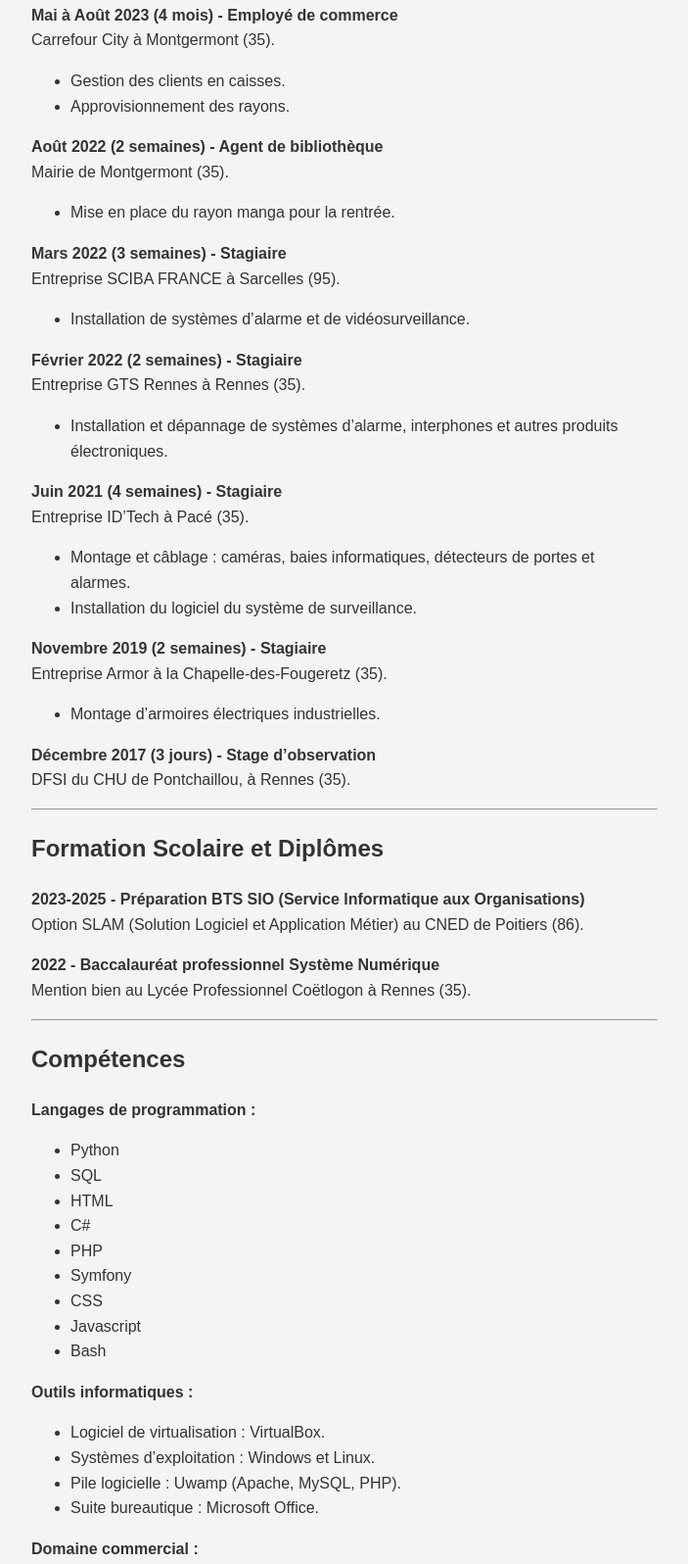
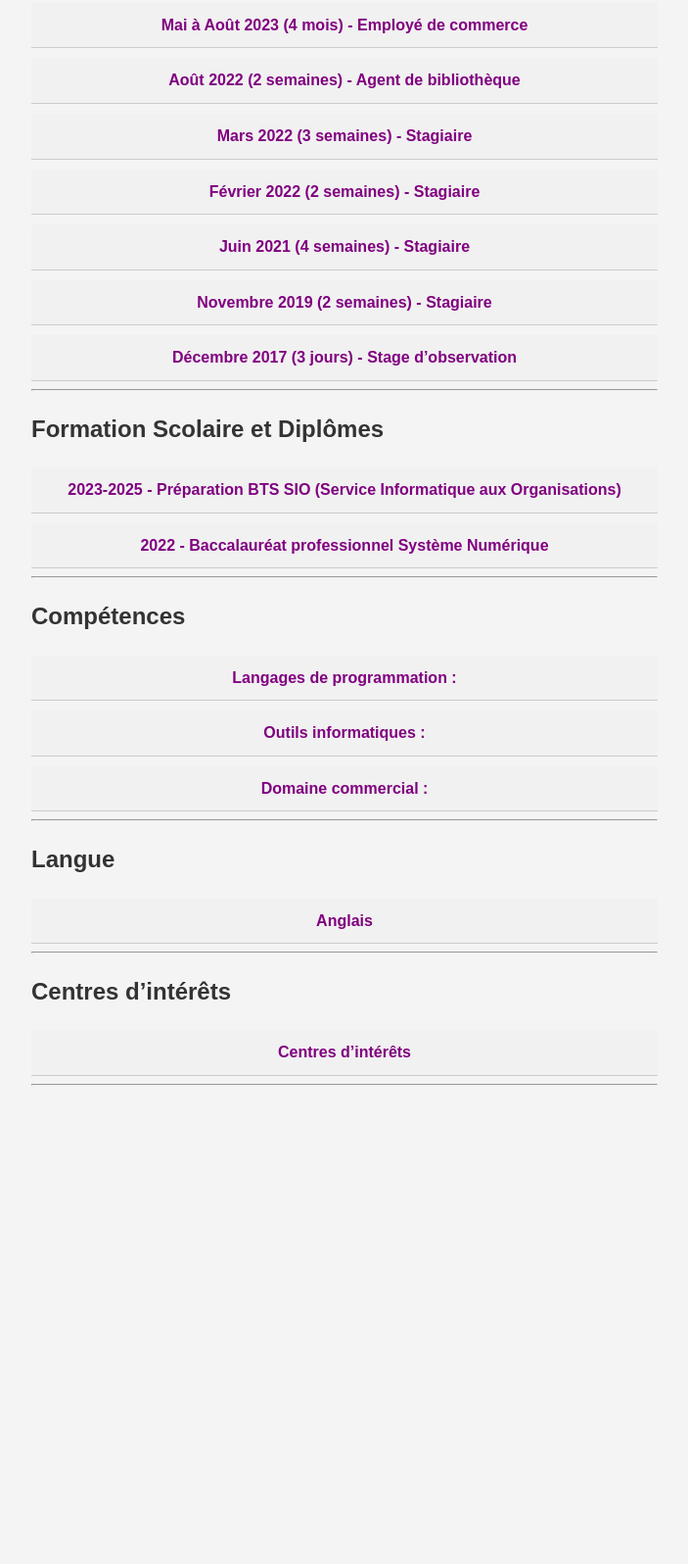
Before and after one commit to BlueTheFR/-mon-portfolio, a plain HTML site: page index.html in a window 1280 px wide. Shown: the part 361-1957 px from the top of the page at 98% size, without its empty margins (288-991 px from the left). After the commit the page ends 1497 px from the top, so only its background shows below. Drawn offline with Linux system fonts and the light colour scheme.

Commit message:
Mise à jour du CV avec sections repliables

```diff
--- a/index.html
+++ b/index.html
@@ -88,40 +88,42 @@
 <h2 id="expériences-professionnelles">
   <a class="Heading-link u-clickable" href="/-mon-portfolio/#exp%c3%a9riences-professionnelles">Expériences Professionnelles</a>
 </h2>
-<p><strong>Mai à Août 2023 (4 mois) - Employé de commerce</strong><br>
-Carrefour City à Montgermont (35).</p>
-<ul>
-<li>Gestion des clients en caisses.</li>
-<li>Approvisionnement des rayons.</li>
-</ul>
-<p><strong>Août 2022 (2 semaines) - Agent de bibliothèque</strong><br>
-Mairie de Montgermont (35).</p>
-<ul>
-<li>Mise en place du rayon manga pour la rentrée.</li>
-</ul>
-<p><strong>Mars 2022 (3 semaines) - Stagiaire</strong><br>
-Entreprise SCIBA FRANCE à Sarcelles (95).</p>
-<ul>
-<li>Installation de systèmes d’alarme et de vidéosurveillance.</li>
-</ul>
-<p><strong>Février 2022 (2 semaines) - Stagiaire</strong><br>
-Entreprise GTS Rennes à Rennes (35).</p>
-<ul>
-<li>Installation et dépannage de systèmes d’alarme, interphones et autres produits électroniques.</li>
-</ul>
-<p><strong>Juin 2021 (4 semaines) - Stagiaire</strong><br>
-Entreprise ID’Tech à Pacé (35).</p>
-<ul>
-<li>Montage et câblage : caméras, baies informatiques, détecteurs de portes et alarmes.</li>
-<li>Installation du logiciel du système de surveillance.</li>
-</ul>
-<p><strong>Novembre 2019 (2 semaines) - Stagiaire</strong><br>
-Entreprise Armor à la Chapelle-des-Fougeretz (35).</p>
-<ul>
-<li>Montage d’armoires électriques industrielles.</li>
-</ul>
-<p><strong>Décembre 2017 (3 jours) - Stage d’observation</strong><br>
-DFSI du CHU de Pontchaillou, à Rennes (35).</p>
+<div class="collapsible">Mai à Août 2023 (4 mois) - Employé de commerce</div>
+<div class="collapsible-content">
+    Carrefour City à Montgermont (35).
+    - Gestion des clients en caisses.
+    - Approvisionnement des rayons.
+</div>
+<div class="collapsible">Août 2022 (2 semaines) - Agent de bibliothèque</div>
+<div class="collapsible-content">
+    Mairie de Montgermont (35).
+    - Mise en place du rayon manga pour la rentrée.
+</div>
+<div class="collapsible">Mars 2022 (3 semaines) - Stagiaire</div>
+<div class="collapsible-content">
+    Entreprise SCIBA FRANCE à Sarcelles (95).
+    - Installation de systèmes d’alarme et de vidéosurveillance.
+</div>
+<div class="collapsible">Février 2022 (2 semaines) - Stagiaire</div>
+<div class="collapsible-content">
+    Entreprise GTS Rennes à Rennes (35).
+    - Installation et dépannage de systèmes d’alarme, interphones et autres produits électroniques.
+</div>
+<div class="collapsible">Juin 2021 (4 semaines) - Stagiaire</div>
+<div class="collapsible-content">
+    Entreprise ID’Tech à Pacé (35).
+    - Montage et câblage : caméras, baies informatiques, détecteurs de portes et alarmes.
+    - Installation du logiciel du système de surveillance.
+</div>
+<div class="collapsible">Novembre 2019 (2 semaines) - Stagiaire</div>
+<div class="collapsible-content">
+    Entreprise Armor à la Chapelle-des-Fougeretz (35).
+    - Montage d’armoires électriques industrielles.
+</div>
+<div class="collapsible">Décembre 2017 (3 jours) - Stage d’observation</div>
+<div class="collapsible-content">
+    DFSI du CHU de Pontchaillou, à Rennes (35).
+</div>
 <hr>
 
 
@@ -129,10 +131,14 @@ DFSI du CHU de Pontchaillou, à Rennes (35).</p>
 <h2 id="formation-scolaire-et-diplômes">
   <a class="Heading-link u-clickable" href="/-mon-portfolio/#formation-scolaire-et-dipl%c3%b4mes">Formation Scolaire et Diplômes</a>
 </h2>
-<p><strong>2023-2025 - Préparation BTS SIO (Service Informatique aux Organisations)</strong><br>
-Option SLAM (Solution Logiciel et Application Métier) au CNED de Poitiers (86).</p>
-<p><strong>2022 - Baccalauréat professionnel Système Numérique</strong><br>
-Mention bien au Lycée Professionnel Coëtlogon à Rennes (35).</p>
+<div class="collapsible">2023-2025 - Préparation BTS SIO (Service Informatique aux Organisations)</div>
+<div class="collapsible-content">
+    Option SLAM (Solution Logiciel et Application Métier) au CNED de Poitiers (86).
+</div>
+<div class="collapsible">2022 - Baccalauréat professionnel Système Numérique</div>
+<div class="collapsible-content">
+    Mention bien au Lycée Professionnel Coëtlogon à Rennes (35).
+</div>
 <hr>
 
 
@@ -140,30 +146,30 @@ Mention bien au Lycée Professionnel Coëtlogon à Rennes (35).</p>
 <h2 id="compétences">
   <a class="Heading-link u-clickable" href="/-mon-portfolio/#comp%c3%a9tences">Compétences</a>
 </h2>
-<p><strong>Langages de programmation :</strong></p>
-<ul>
-<li>Python</li>
-<li>SQL</li>
-<li>HTML</li>
-<li>C#</li>
-<li>PHP</li>
-<li>Symfony</li>
-<li>CSS</li>
-<li>Javascript</li>
-<li>Bash</li>
-</ul>
-<p><strong>Outils informatiques :</strong></p>
-<ul>
-<li>Logiciel de virtualisation : VirtualBox.</li>
-<li>Systèmes d’exploitation : Windows et Linux.</li>
-<li>Pile logicielle : Uwamp (Apache, MySQL, PHP).</li>
-<li>Suite bureautique : Microsoft Office.</li>
-</ul>
-<p><strong>Domaine commercial :</strong></p>
-<ul>
-<li>Relationnel client</li>
-<li>Tenue d’un poste de caisse</li>
-</ul>
+<div class="collapsible">Langages de programmation :</div>
+<div class="collapsible-content">
+    - Python
+    - SQL
+    - HTML
+    - C#
+    - PHP
+    - Symfony
+    - CSS
+    - Javascript
+    - Bash
+</div>
+<div class="collapsible">Outils informatiques :</div>
+<div class="collapsible-content">
+    - Logiciel de virtualisation : VirtualBox.
+    - Systèmes d’exploitation : Windows et Linux.
+    - Pile logicielle : Uwamp (Apache, MySQL, PHP).
+    - Suite bureautique : Microsoft Office.
+</div>
+<div class="collapsible">Domaine commercial :</div>
+<div class="collapsible-content">
+    - Relationnel client
+    - Tenue d’un poste de caisse
+</div>
 <hr>
 
 
@@ -171,9 +177,10 @@ Mention bien au Lycée Professionnel Coëtlogon à Rennes (35).</p>
 <h2 id="langue">
   <a class="Heading-link u-clickable" href="/-mon-portfolio/#langue">Langue</a>
 </h2>
-<ul>
-<li>Anglais : Niveau B1</li>
-</ul>
+<div class="collapsible">Anglais</div>
+<div class="collapsible-content">
+    - Niveau B1
+</div>
 <hr>
 
 
@@ -181,12 +188,13 @@ Mention bien au Lycée Professionnel Coëtlogon à Rennes (35).</p>
 <h2 id="centres-dintérêts">
   <a class="Heading-link u-clickable" href="/-mon-portfolio/#centres-dint%c3%a9r%c3%aats">Centres d’intérêts</a>
 </h2>
-<ul>
-<li>Jeux vidéo</li>
-<li>Lecture</li>
-<li>Manga en anglais</li>
-<li>Streaming sur Twitch (en français ou anglais)</li>
-</ul>
+<div class="collapsible">Centres d’intérêts</div>
+<div class="collapsible-content">
+    - Jeux vidéo
+    - Lecture
+    - Manga en anglais
+    - Streaming sur Twitch (en français ou anglais)
+</div>
 <hr>
 <style>
 body {
```
